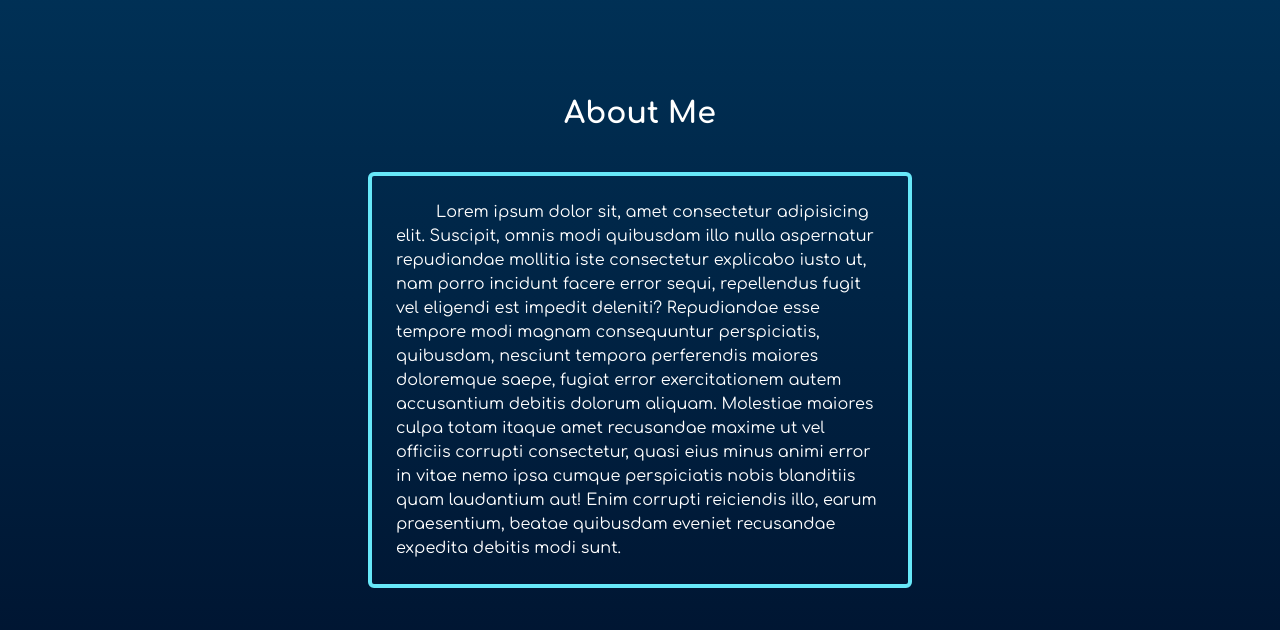
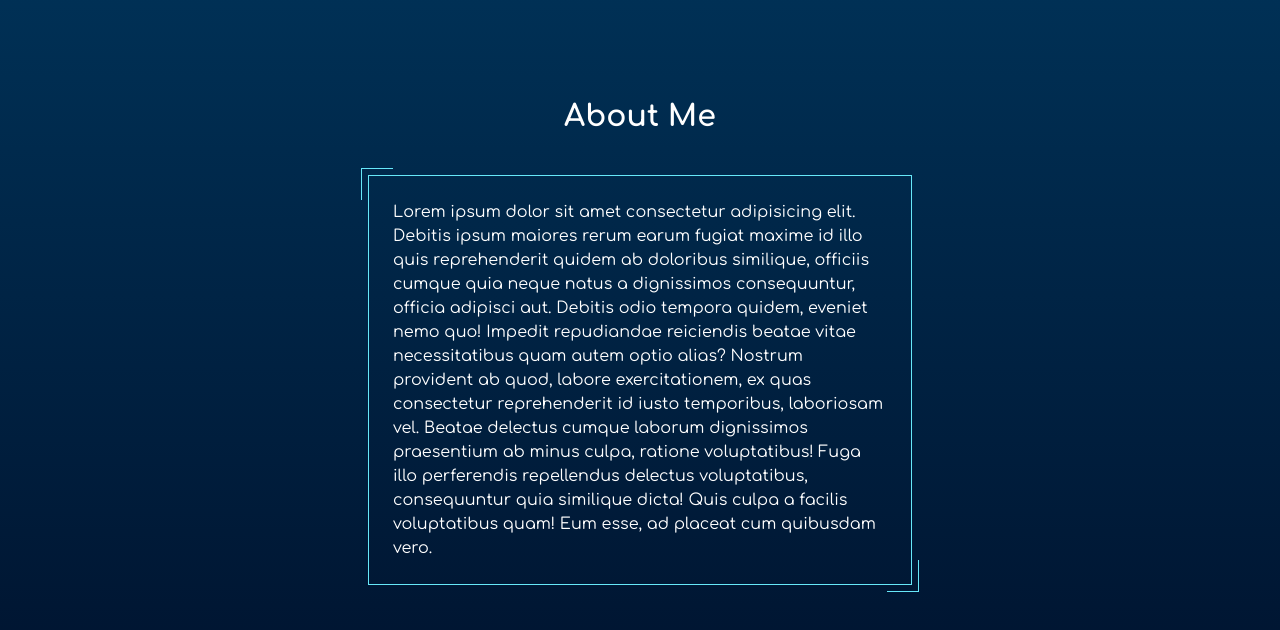
Before and after one commit to sanberkHax/sanberk.dev, a Next.js app: page / in a window 1280 px wide. Shown: the part 906-1536 px from the top of the page. Built offline with nearby package versions, Linux system fonts and the light colour scheme.

Commit message:
Add card component

```diff
--- a/src/components/About.tsx
+++ b/src/components/About.tsx
@@ -1,3 +1,4 @@
+import { Card } from './Card';
 import { Typography } from './Typography';
 
 export const About = () => {
@@ -6,20 +7,20 @@ export const About = () => {
       <Typography variant="h2" bold>
         About Me
       </Typography>
-      <div className="border-4 border-cyan-300 rounded-md w-1/2 p-6 indent-10">
-        Lorem ipsum dolor sit, amet consectetur adipisicing elit. Suscipit,
-        omnis modi quibusdam illo nulla aspernatur repudiandae mollitia iste
-        consectetur explicabo iusto ut, nam porro incidunt facere error sequi,
-        repellendus fugit vel eligendi est impedit deleniti? Repudiandae esse
-        tempore modi magnam consequuntur perspiciatis, quibusdam, nesciunt
-        tempora perferendis maiores doloremque saepe, fugiat error
-        exercitationem autem accusantium debitis dolorum aliquam. Molestiae
-        maiores culpa totam itaque amet recusandae maxime ut vel officiis
-        corrupti consectetur, quasi eius minus animi error in vitae nemo ipsa
-        cumque perspiciatis nobis blanditiis quam laudantium aut! Enim corrupti
-        reiciendis illo, earum praesentium, beatae quibusdam eveniet recusandae
-        expedita debitis modi sunt.
-      </div>
+
+      <Card>
+        Lorem ipsum dolor sit amet consectetur adipisicing elit. Debitis ipsum
+        maiores rerum earum fugiat maxime id illo quis reprehenderit quidem ab
+        doloribus similique, officiis cumque quia neque natus a dignissimos
+        consequuntur, officia adipisci aut. Debitis odio tempora quidem, eveniet
+        nemo quo! Impedit repudiandae reiciendis beatae vitae necessitatibus
+        quam autem optio alias? Nostrum provident ab quod, labore
+        exercitationem, ex quas consectetur reprehenderit id iusto temporibus,
+        laboriosam vel. Beatae delectus cumque laborum dignissimos praesentium
+        ab minus culpa, ratione voluptatibus! Fuga illo perferendis repellendus
+        delectus voluptatibus, consequuntur quia similique dicta! Quis culpa a
+        facilis voluptatibus quam! Eum esse, ad placeat cum quibusdam vero.
+      </Card>
     </section>
   );
 };
--- /dev/null
+++ b/src/components/Card.tsx
@@ -0,0 +1,13 @@
+import React from 'react';
+
+interface Props {
+  children: React.ReactNode;
+}
+
+export const Card = ({ children }: Props) => {
+  return (
+    <div className="relative w-1/2 p-6 before:absolute before:-bottom-2 before:-right-2 before:h-8 before:w-8 before:border-b before:border-r before:transition-all before:duration-300 before:ease-in-out after:absolute after:-top-2 after:-left-2 after:h-8 after:w-8 after:border-t after:border-l after:border-cyan-300 border-cyan-300 before:border-cyan-300 after:transition-all after:duration-300 after:ease-in-out hover:before:h-[calc(100%+64px)] hover:before:w-[calc(100%+64px)] hover:after:h-[calc(100%+64px)] hover:after:w-[calc(100%+64px)] border ">
+      {children}
+    </div>
+  );
+};
```
